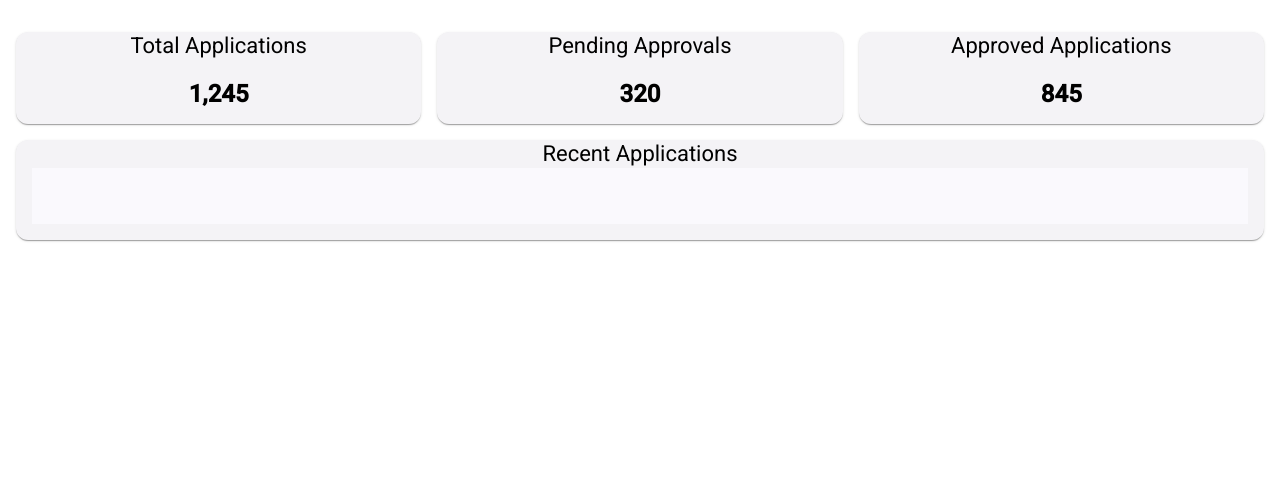
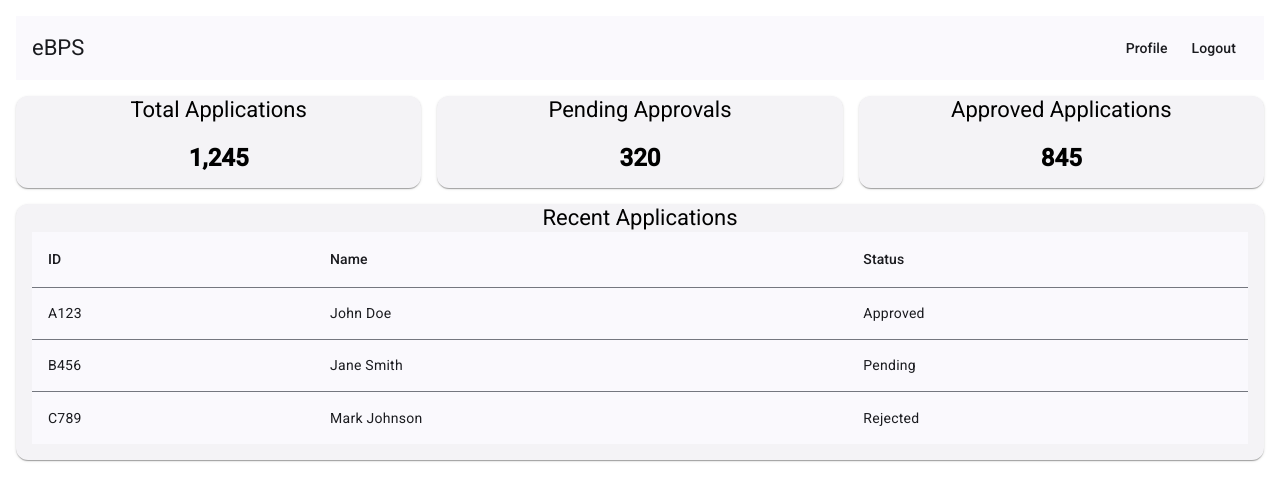
Before and after one commit to Electronic-Building-Permit-System/eBPS, an Angular app in the folder eBPS.Client/: page /dashboard in a window 1280 px wide. Shown: the top 500 px of the page. Built offline with nearby package versions, Linux system fonts and the light colour scheme.

Commit message:
DashboardErrorFix

```diff
--- a/eBPS.Client/src/app/dashboard/dashboard.component.html
+++ b/eBPS.Client/src/app/dashboard/dashboard.component.html
@@ -1,5 +1,6 @@
 <div class="dashboard-container">
     <!-- Navigation Bar -->
+     <app-navbar-user></app-navbar-user>
     <div class="content">
       <!-- Dashboard Summary Cards -->
       <div class="card-container">
--- a/eBPS.Client/src/app/dashboard/dashboard.component.ts
+++ b/eBPS.Client/src/app/dashboard/dashboard.component.ts
@@ -10,4 +10,10 @@ import { UserNavbarComponent } from '../shared/user-navbar/user-navbar.component
   styleUrl: './dashboard.component.css'
 })
 export class DashboardComponent {
+  displayedColumns: string[] = ['id', 'name', 'status'];
+  applications = [
+    { id: 'A123', name: 'John Doe', status: 'Approved' },
+    { id: 'B456', name: 'Jane Smith', status: 'Pending' },
+    { id: 'C789', name: 'Mark Johnson', status: 'Rejected' },
+  ];
 }
--- a/eBPS.Client/src/app/shared/user-navbar/user-navbar.component.html
+++ b/eBPS.Client/src/app/shared/user-navbar/user-navbar.component.html
@@ -1,7 +1,6 @@
 <mat-toolbar color="primary">
-    <span>Electronic Building Permit System</span>
+    <span>eBPS</span>
     <span class="spacer"></span>
-    <button mat-button routerLink="/about">About</button>
     <button mat-button routerLink="/profile">Profile</button>
     <button mat-button routerLink="/logout">Logout</button>
   </mat-toolbar>
--- a/eBPS.Client/src/app/shared/user-navbar/user-navbar.component.ts
+++ b/eBPS.Client/src/app/shared/user-navbar/user-navbar.component.ts
@@ -3,7 +3,7 @@ import { MatButtonModule } from '@angular/material/button';
 import { MatToolbarModule } from '@angular/material/toolbar';
 
 @Component({
-  selector: 'apnavbarp-user-',
+  selector: 'app-navbar-user',
   imports: [MatToolbarModule,MatButtonModule],
   templateUrl: './user-navbar.component.html',
   styleUrl: './user-navbar.component.css'
```
